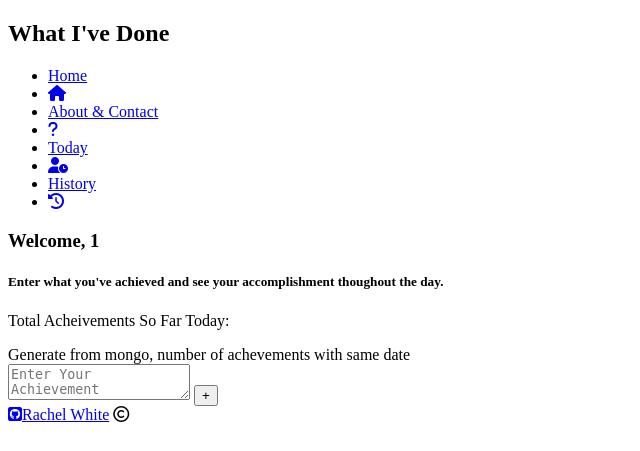
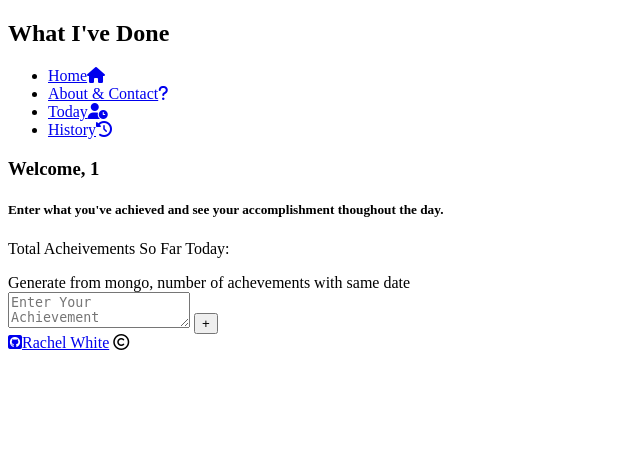
Before and after one commit to rachel-white/what-ive-done, a Flask app: template templates/today.html in a window 1280 px wide. Shown: the top 451 px of the page, without its empty margins (0-640 px from the left). Run offline with Flask 2, Linux system fonts and the light colour scheme; the template is opened without the code that fills it: most values are stand-ins (such as "Sample title", 1, 10 or a date in 2020); some libraries are stand-ins or nearby versions.

Commit message:
updated nav - word and icon same list item now

```diff
--- a/templates/today.html
+++ b/templates/today.html
@@ -6,20 +6,16 @@
 <nav class="nav">
         <ul class="nav-list">
             <div class="nav-section">
-                <li class="nav-item"><a href= "{{ url_for('home') }}" class="link">Home</a></li>
-                <li class="nav-icon icon"><a href= "{{ url_for('home') }}" class="link"><i class="fas fa-home"></i></a></li>
+                <li class="nav-item"><a href= "{{ url_for('home') }}" class="link">Home<i class="fas fa-home"></i></a></li>
             </div>
             <div class="nav-section">
-                <li class="nav-item"><a href= "{{ url_for('about') }}" class="link">About & Contact</a></li>
-                <li class="nav-icon icon"><a href= "{{ url_for('about') }}" class="link"><i class="fas fa-question"></i></a></li>
+                <li class="nav-item"><a href= "{{ url_for('about') }}" class="link">About & Contact<i class="fas fa-question"></i></a></li>
             </div>
             <div class="nav-section">
-                 <li class="nav-item"><a href= "{{ url_for('today') }}" class="link">Today</a></li>
-                <li class="nav-icon icon"><a href= "{{ url_for('today') }}" class="link"><i class="fas fa-user-clock"></i></a></li>
+                 <li class="nav-item"><a href= "{{ url_for('today') }}" class="link">Today<i class="fas fa-user-clock"></i></a></li>
             </div>
             <div class="nav-section">
-                <li class="nav-item"><a href= "{{ url_for('history') }}" class="link">History</a></li>
-                <li class="nav-icon icon"><a href= "{{ url_for('history') }}" class="link"><i class="fas fa-history"></i></a></li>
+                <li class="nav-item"><a href= "{{ url_for('history') }}" class="link">History<i class="fas fa-history"></i></a></li>
             </div>
         </ul>
     </nav>
```
